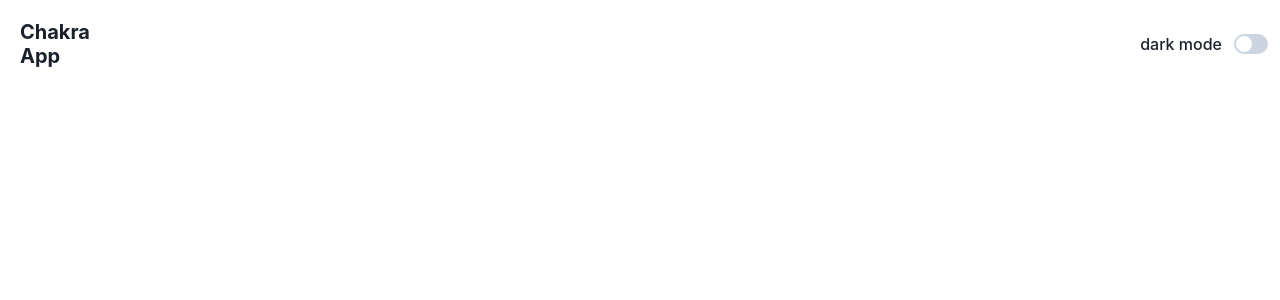
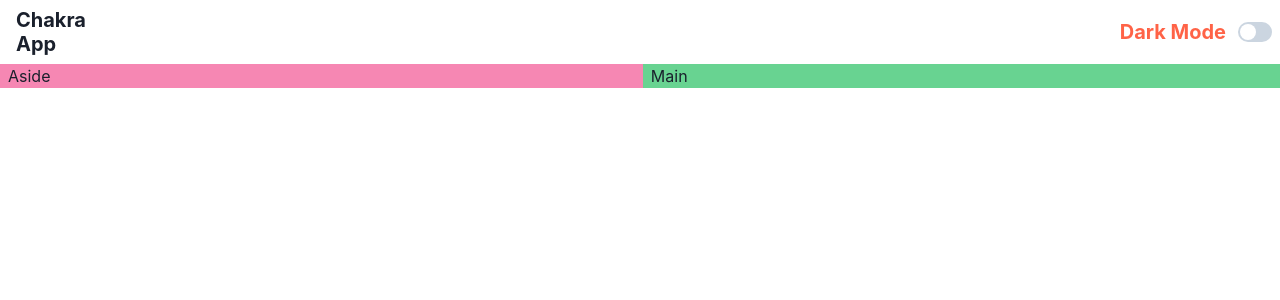
Before and after one commit to AdityaGoyatt/REACTGAMESITE, a React (Vite) app: page / in a window 1280 px wide. Shown: the top 300 px of the page. Built offline with nearby package versions, Linux system fonts and the light colour scheme.

Commit message:
Basic Layout

```diff
--- a/package.json
+++ b/package.json
@@ -9,13 +9,15 @@
     "preview": "vite preview"
   },
   "dependencies": {
+    "@chakra-ui/icons": "^2.0.19",
     "@chakra-ui/react": "^2.6.1",
     "@emotion/react": "^11.11.0",
     "@emotion/styled": "^11.11.0",
     "axios": "^1.4.0",
     "framer-motion": "^10.12.16",
     "react": "^18.2.0",
-    "react-dom": "^18.2.0"
+    "react-dom": "^18.2.0",
+    "react-icons": "^4.9.0"
   },
   "devDependencies": {
     "@types/react": "^18.0.27",
--- a/src/App.tsx
+++ b/src/App.tsx
@@ -1,17 +1,33 @@
 import { useEffect, useState } from "react";
 
-import { ChakraProvider } from "@chakra-ui/react";
+import { Box, Button, Grid, GridItem, Wrap, Show } from "@chakra-ui/react";
 
-import dataService, { game, games } from "./Components/gameApi";
+import dataService, { game, games } from "./Components/GameApi";
 
 import NavBAr from "./Components/NavBar";
 
 function App() {
-  const [darkMode, setDarkMode] = useState(false);
   return (
-    <ChakraProvider>
-      <NavBAr clickLogic={() => console.log("aaa")} />
-    </ChakraProvider>
+    <Grid
+      templateAreas={{
+        base: `"Nav" "main"`,
+        lg: `"Nav Nav"
+          "aside main"`,
+      }}
+    >
+      <GridItem pl="2" bg="white" area={"Nav"}>
+        <NavBAr clickLogic={() => console.log("aaa")} />
+      </GridItem>
+      <Show above="lg">
+        <GridItem pl="2" bg="pink.300" area={"aside"}>
+          Aside
+        </GridItem>
+      </Show>
+
+      <GridItem pl="2" bg="green.300" area={"main"}>
+        Main
+      </GridItem>
+    </Grid>
   );
 }
 
--- a/src/Components/NavBar.tsx
+++ b/src/Components/NavBar.tsx
@@ -13,15 +13,15 @@ interface Props {
 }
 const NavBAr = ({ clickLogic }: Props) => {
   return (
-    <Flex m={3} minWidth="max-content" alignItems="center" gap="2">
-      <Box p="2">
-        <Heading size="md">Chakra App</Heading>
-      </Box>
+    <Flex m={2} minWidth="max-content" alignItems="center" gap="2">
+      <Heading size="md">Chakra App</Heading>
       <Spacer />
       <FormControl display="flex" alignItems="center">
         <Spacer />
         <FormLabel htmlFor="dark-mode" mb="0">
-          dark mode
+          <Heading size="md" color="tomato">
+            Dark Mode
+          </Heading>
         </FormLabel>
         <Switch onClick={clickLogic} id="dark-mode" />
       </FormControl>
--- a/src/main.tsx
+++ b/src/main.tsx
@@ -5,6 +5,8 @@ import ReactDOM from "react-dom/client";
 
 ReactDOM.createRoot(document.getElementById("root") as HTMLElement).render(
   <React.StrictMode>
-    <App />
+    <ChakraProvider>
+      <App />
+    </ChakraProvider>
   </React.StrictMode>
 );
```
Also changed, not shown: 1 other file (tests, documents, lock files or other folders).
